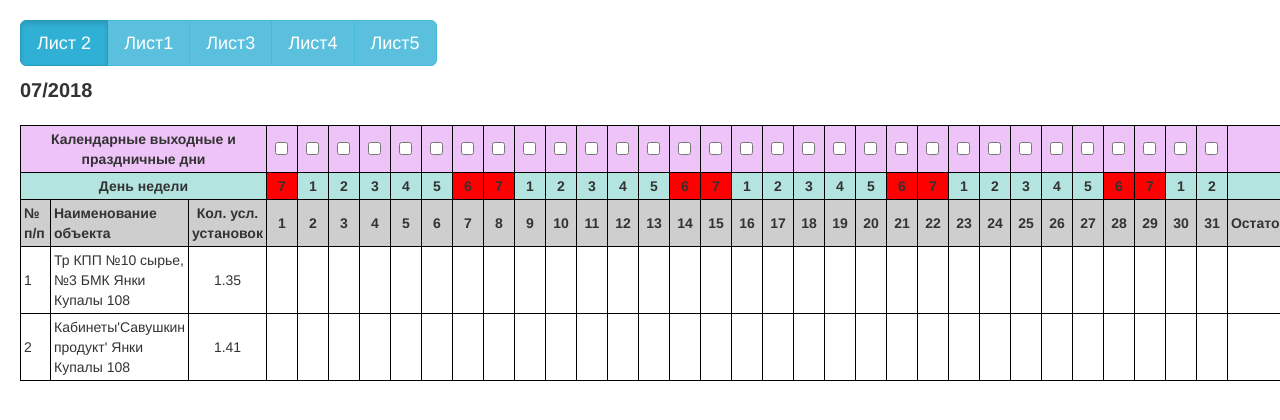
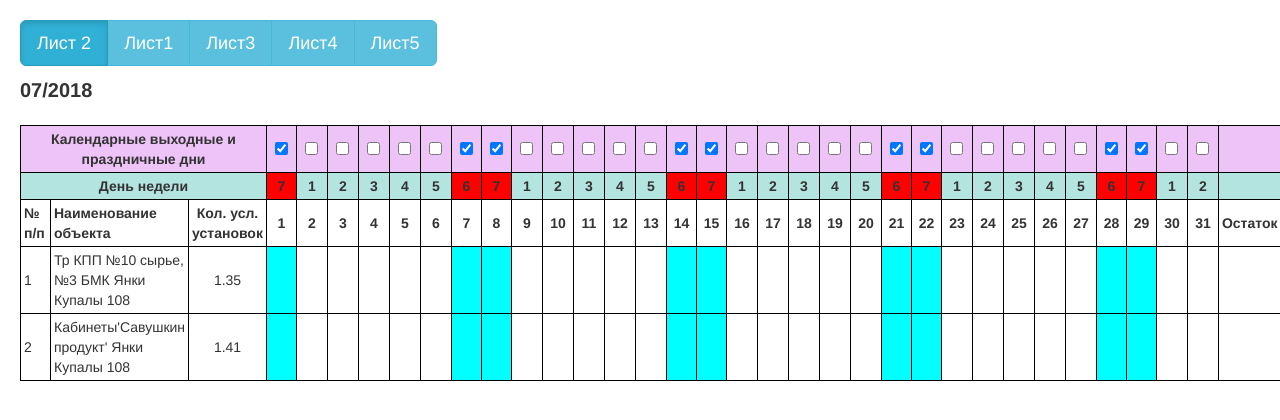
Before and after one commit to arsafab/report-table, an Angular app: page / in a window 1280 px wide. Shown: the top 420 px of the page. Built offline with nearby package versions, Linux system fonts and the light colour scheme.

Commit message:
fill weekends in object rows

```diff
--- a/src/app/components/table/table.component.css
+++ b/src/app/components/table/table.component.css
@@ -26,7 +26,6 @@ table th {
   border: 1px solid #000000;
   padding: 3px;
   min-width: 30px;
-  background: #cecece;
 }
 
 table th:nth-child(n+3),
@@ -53,6 +52,10 @@ table td {
   min-width: 30px;
 }
 
+table .weekend {
+  background: #00ffff;
+}
+
 p {
   margin: 10px 0;
   font-size: 20px;
--- a/src/app/components/table/table.component.html
+++ b/src/app/components/table/table.component.html
@@ -5,7 +5,13 @@
     <tr>
         <th colspan="3">Календарные выходные и праздничные дни</th>
         <th *ngFor="let item of group.objects[0].fields; index as i; trackBy:trackByFn">
-          <label><input type="checkbox"></label>
+          <label>
+            <input
+              type="checkbox"
+              (click)="chooseWeekends(i)"
+              [checked]="getDayNumber(i) === 7 || getDayNumber(i) === 6"
+            >
+          </label>
         </th>
         <th></th>
       </tr>
@@ -32,8 +38,16 @@
       <td>{{ i + 1 }}</td>
       <td>{{ object.name }}</td>
       <td>{{ object.rate }}</td>
-      <td *ngFor="let item of object.fields; index as j; trackBy:trackByFn">
-        <input type="text" [(ngModel)]="object.fields[j]" (blur)="checkRest(object)">
+      <td
+        *ngFor="let item of object.fields; index as j; trackBy:trackByFn"
+        [class.weekend]="weekends.includes(j)"
+      >
+        <input
+          *ngIf="!weekends.includes(j)"
+          type="text"
+          [(ngModel)]="object.fields[j]"
+          (blur)="checkRest(object)"
+        >
       </td>
       <td>{{ object.rest }}</td>
     </tr>
--- a/src/app/components/table/table.component.ts
+++ b/src/app/components/table/table.component.ts
@@ -1,4 +1,4 @@
-import { Component, Input } from '@angular/core';
+import { Component, Input, OnChanges } from '@angular/core';
 import { IGroup, IObject } from '../../models';
 
 @Component({
@@ -6,11 +6,19 @@ import { IGroup, IObject } from '../../models';
   templateUrl: './table.component.html',
   styleUrls: ['./table.component.css']
 })
-export class TableComponent {
+export class TableComponent implements OnChanges {
   @Input() public group: IGroup;
   @Input() public date: Date;
 
+  public weekends: number[] = [];
+
   constructor() {}
+
+  public ngOnChanges(): void {
+    if (this.date && this.group) {
+      this.fillDefaultWeekends();
+    }
+  }
 
   public trackByFn(index: number): number {
     return index;
@@ -28,6 +36,22 @@ export class TableComponent {
     const year = this.date.getFullYear();
     const month = this.date.getMonth();
     const date = new Date(year, month, index + 1);
+
     return date.getDay() === 0 ? 7 : date.getDay();
   }
+
+  public chooseWeekends(index: number): void {
+    this.weekends.includes(index)
+      ? this.weekends.splice(this.weekends.indexOf(index), 1)
+      : this.weekends.push(index);
+  }
+
+  private fillDefaultWeekends(): void {
+    (this.group.objects[0].fields as number[])
+        .forEach((item, i) => {
+          if (this.getDayNumber(i) === 7 || this.getDayNumber(i) === 6) {
+            this.weekends.push(i);
+          }
+        });
+  }
 }
```
